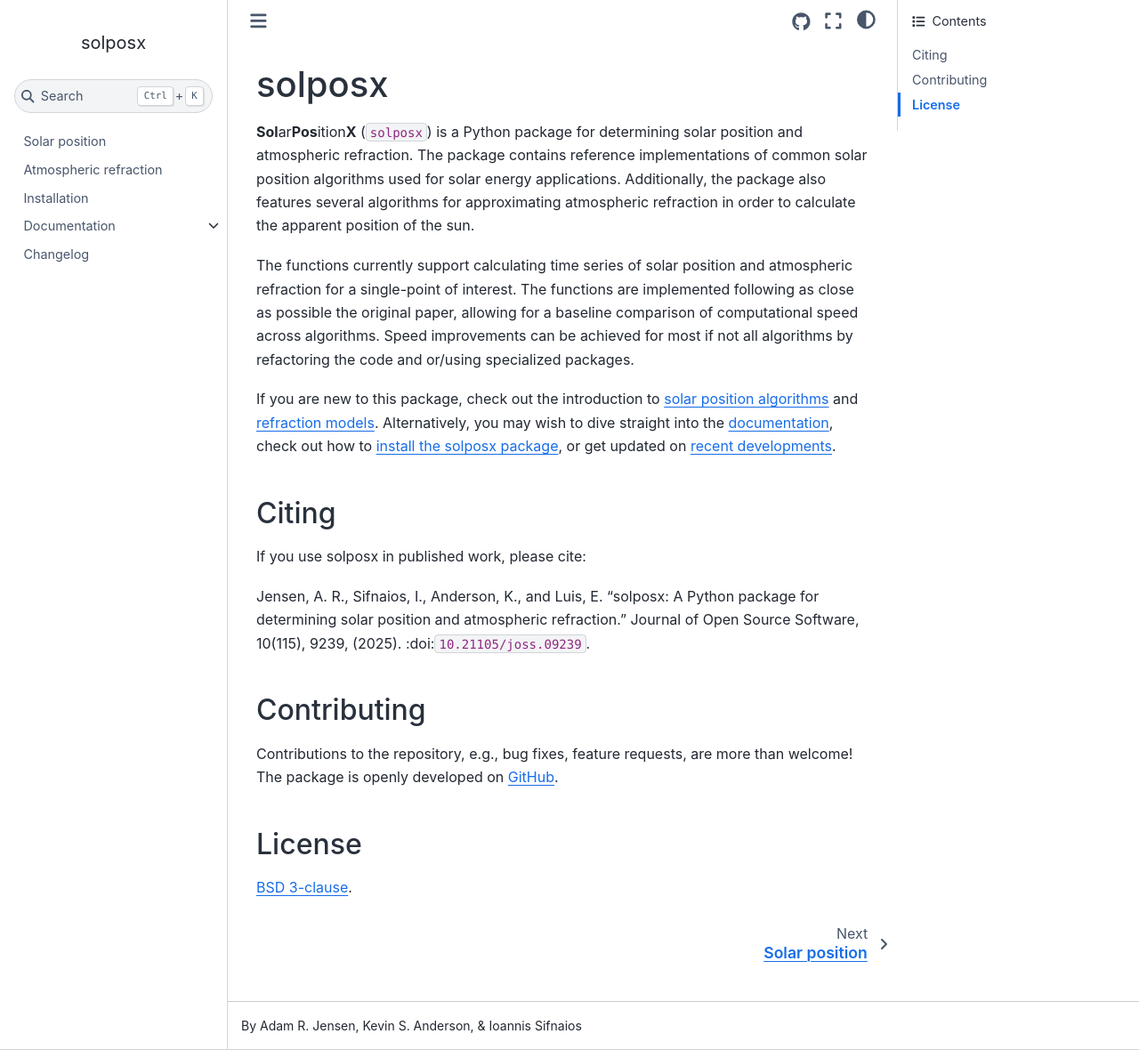
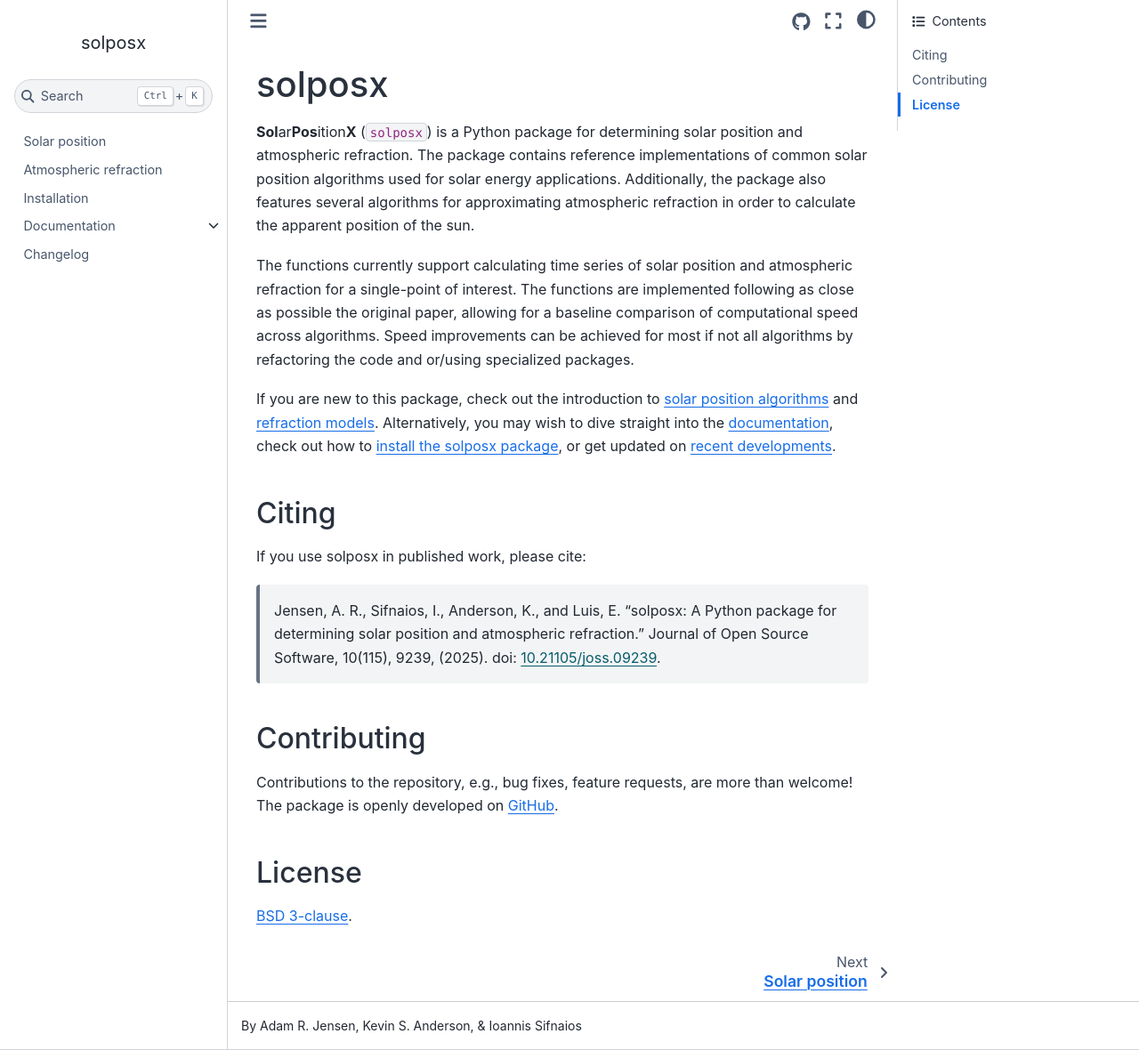
Before and after one commit to pvlib/solposx, a Sphinx documentation site: the page built from docs/source/index.md, in a window 1280 px wide and 1180 px high. Shown: the whole window at 89% size. Built offline with Sphinx 7.4.7 and the Sphinx Book theme 1.1.4, drawn with Linux system fonts in a browser that asks for light colours; part of the change alters nothing that is shown.

```diff
--- a/docs/source/index.md
+++ b/docs/source/index.md
@@ -10,10 +10,10 @@ If you are new to this package, check out the introduction to [solar position al
 ## Citing
 If you use solposx in published work, please cite:
 
-  Jensen, A. R., Sifnaios, I., Anderson, K., and Luis, E.
-  "solposx: A Python package for determining solar position and atmospheric refraction."
-  Journal of Open Source Software, 10(115), 9239, (2025).
-  :doi:`10.21105/joss.09239`.
+> Jensen, A. R., Sifnaios, I., Anderson, K., and Luis, E.
+> "solposx: A Python package for determining solar position and atmospheric refraction."
+> Journal of Open Source Software, 10(115), 9239, (2025).
+> doi: [10.21105/joss.09239](https://doi.org/10.21105/joss.09239).
 
 
 ## Contributing
```
